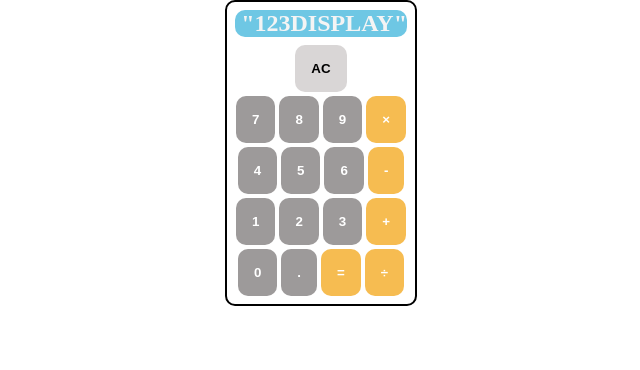
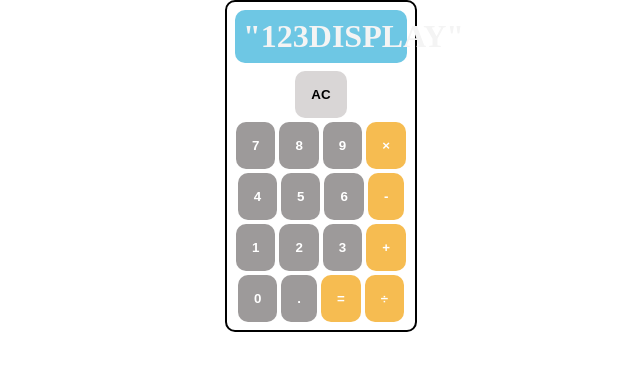
Before and after one commit to happysonsad/Project-Calculator, a plain HTML site: page index.html in a window 1280 px wide. Shown: the whole page, without its empty margins (319-959 px from the left). Drawn offline with Linux system fonts and the light colour scheme.

Commit message:
edited the display layout

```diff
--- a/style.css
+++ b/style.css
@@ -9,6 +9,11 @@ body {
     border-radius: 10px;
     max-width: 24vh;
     margin: 0 auto;
+}
+
+#display{
+    padding: 1vh;
+    font-size: xx-large;
 }
 
 button {
```
